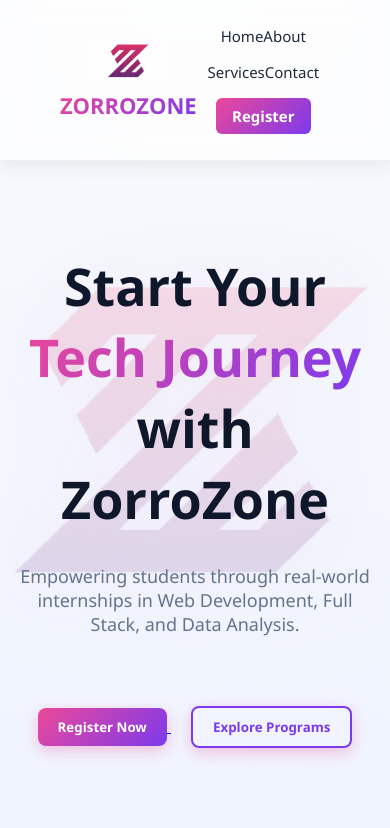
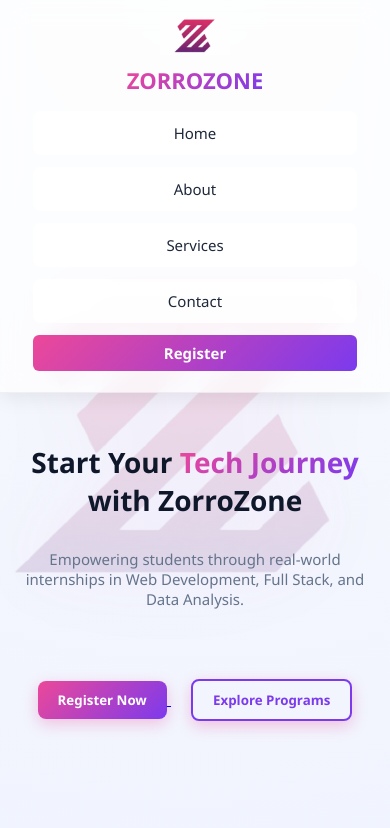
Before and after one commit to amandaketzishobitha/zorrozone, a website: page public/index.html in a window 390 px wide. Shown: the top 828 px of the page. Drawn offline with Linux system fonts and the light colour scheme.

Commit message:
final responsive fix

```diff
--- a/public/css/style.css
+++ b/public/css/style.css
@@ -307,7 +307,7 @@
   z-index:1;
 }
 
-/* GLOBAL RESPONSIVE FIX */
+/* ================= GLOBAL FIX ================= */
 * {
   box-sizing: border-box;
 }
@@ -317,64 +317,31 @@
   padding: 0;
 }
 
-/* MAKE SECTIONS MOBILE FRIENDLY */
+/* ================= SECTION ================= */
 section {
-  padding: 20px;
+  padding: 60px 20px;
 }
 
-/* FLEX FIX */
+/* ================= CARD ================= */
 .card {
   width: 100%;
   max-width: 400px;
-  margin: 15px auto;
+  margin: 20px auto;
 }
 
-/* BUTTON FIX */
+/* ================= BUTTON ================= */
 button {
-  width: 100%;
+  width: auto;
   max-width: 250px;
 }
 
-/* NAVBAR MOBILE */
-nav {
-  display: flex;
-  flex-wrap: wrap;
-  justify-content: center;
-}
-
-/* FORM INPUT FIX */
+/* ================= FORM ================= */
 input, textarea {
   width: 100%;
   padding: 10px;
 }
 
-/* MOBILE VIEW */
-@media (max-width: 768px) {
-
-  h1 {
-    font-size: 22px;
-  }
-
-  h2 {
-    font-size: 20px;
-  }
-
-  .hero {
-    padding: 40px 15px;
-  }
-
-  .logo-container {
-    flex-direction: column;
-    text-align: center;
-  }
-
-  nav a {
-    display: block;
-    margin: 8px 0;
-  }
-
-}
-
+/* ================= CARD BUTTON GROUP ================= */
 .card div {
   display: flex;
   flex-wrap: wrap;
@@ -384,3 +351,67 @@
 .card button {
   margin: 5px;
 }
+
+/* ================= MOBILE RESPONSIVE ================= */
+@media (max-width: 768px){
+
+  /* HEADER */
+  header{
+    flex-direction: column;
+    align-items: center;
+    padding: 15px;
+  }
+
+  .logo-container{
+    flex-direction: column;
+    text-align: center;
+    margin-bottom: 10px;
+  }
+
+  /* NAV FIX (MAIN PROBLEM SOLVED HERE) */
+  nav{
+    display: flex;
+    flex-direction: column;
+    width: 100%;
+    align-items: center;
+  }
+
+  nav a{
+    width: 90%;
+    margin: 6px 0;
+    padding: 12px;
+    text-align: center;
+    border-radius: 8px;
+
+    /* MATCH YOUR THEME */
+    background: rgba(255,255,255,0.7);
+    backdrop-filter: blur(8px);
+
+    /* REMOVE INLINE BUTTON STYLE EFFECT */
+    display: block;
+  }
+
+  /* HERO */
+  .hero{
+    height: auto;
+    padding: 50px 15px;
+  }
+
+  .hero h2{
+    font-size: 28px;
+  }
+
+  .hero p{
+    font-size: 15px;
+  }
+
+  /* TEXT */
+  h1{
+    font-size: 22px;
+  }
+
+  h2{
+    font-size: 24px;
+  }
+
+}
```
